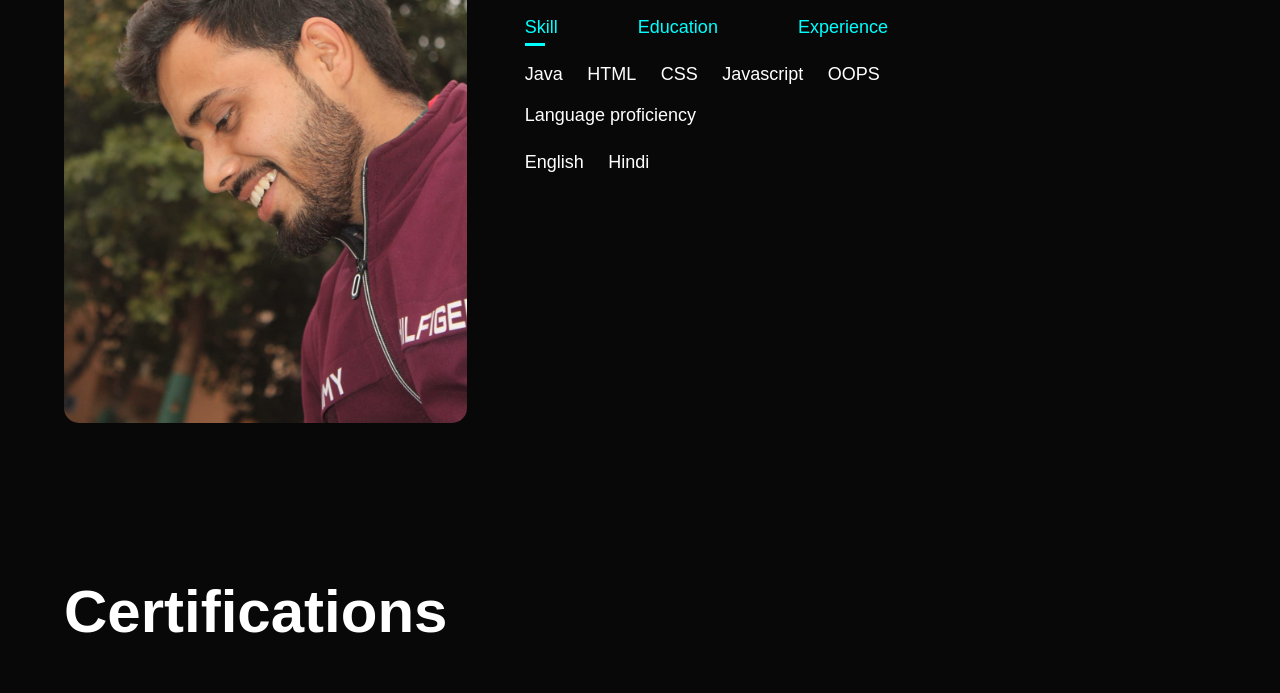
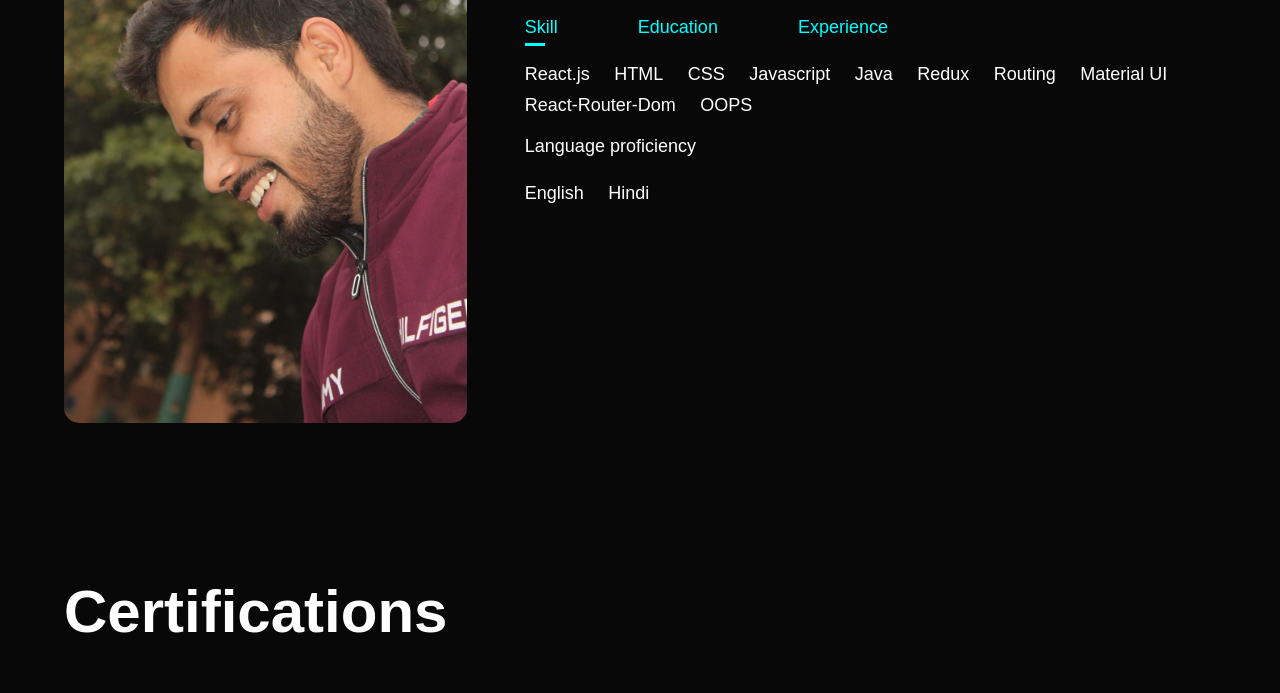
Before and after one commit to rishavmishra2051/Web-Resume, a plain HTML site: page index.html in a window 1280 px wide. Shown: the part 1082-1775 px from the top of the page. Drawn offline with Linux system fonts and the light colour scheme.

Commit message:
Updated index.html

```diff
--- a/index.html
+++ b/index.html
@@ -53,10 +53,15 @@
                     </div>
                     <div class="about-content active-tab" id="skills">
                         <ul>
-                            <li><span>Java</span></li>
+                            <li><span>React.js</span></li>
                             <li><span>HTML</span></li>
                             <li><span>CSS</span></li>
                             <li><span>Javascript</span></li>
+                            <li><span>Java</span></li>
+                            <li><span>Redux</span></li>
+                            <li><span>Routing</span></li>
+                            <li><span>Material UI</span></li>
+                            <li><span>React-Router-Dom</span></li>
                             <li><span>OOPS</span></li>
                         </ul>
                         <p class="language">Language proficiency</p>
@@ -71,7 +76,7 @@
                                 <ul>
                                     <li>College:- Raj Kumar Goel Institute of Technology, Ghaziabad</li><br>
                                     <li>Year of Passing:- Graduating in 2024</li><br>
-                                    <li>Score:- 75%</li>
+                                    <li>Score:- 73%</li>
                                 </ul>
                             </li>
                             <li><span>12<sup>th</sup></span><br>
```
